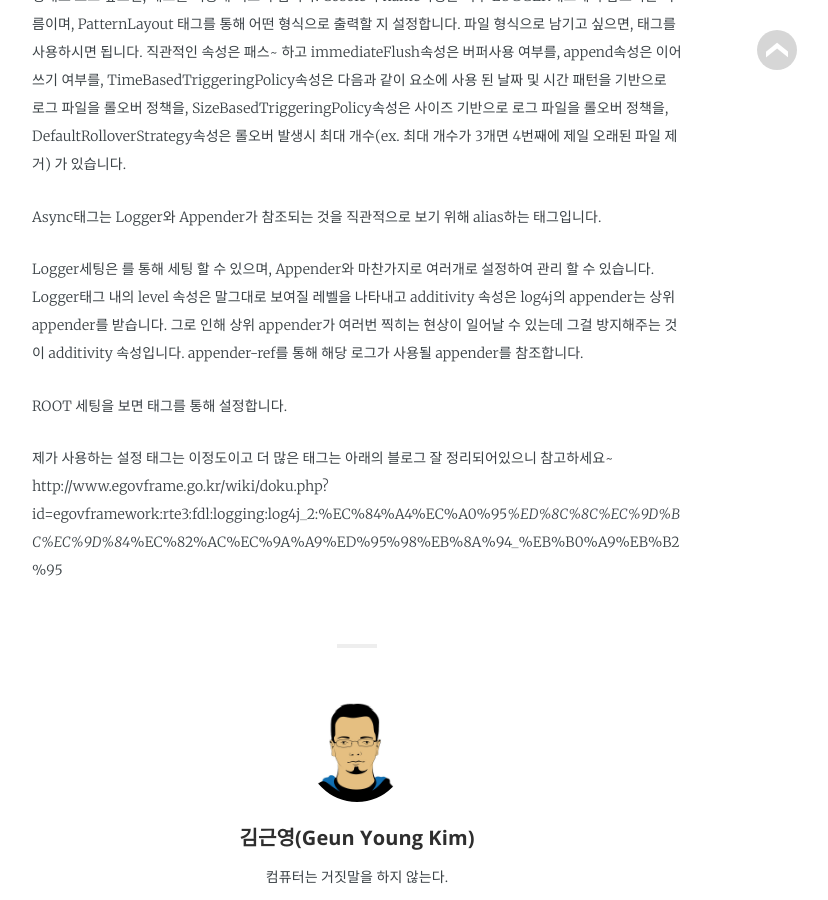
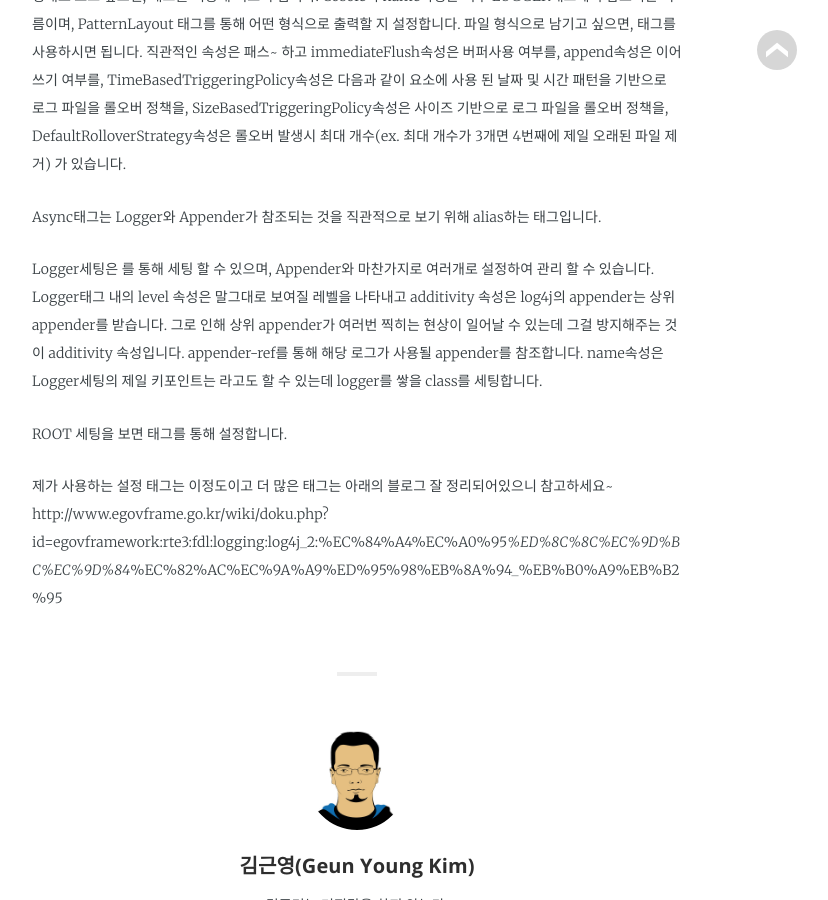
Before and after one commit to jwillmer/jekyllDecent, a Jekyll site: the page built from _posts/2019-02-07-log4j.md, in a window 1280 px wide and 900 px high, scrolled down 4237 px. Shown: the whole window, without its empty margins (283-1111 px from the left). Built offline with Jekyll 4.4.1, drawn with Linux system fonts in a browser that asks for light colours; some web fonts are replaced.

Commit message:
Update 2019-02-07-log4j.md

```diff
--- a/_posts/2019-02-07-log4j.md
+++ b/_posts/2019-02-07-log4j.md
@@ -170,6 +170,7 @@ Logger태그 내의
 level 속성은 말그대로 보여질 레벨을 나타내고
 additivity 속성은 log4j의 appender는 상위 appender를 받습니다. 그로 인해 상위 appender가 여러번 찍히는 현상이 일어날 수 있는데 그걸 방지해주는 것이 additivity 속성입니다.
 appender-ref를 통해 해당 로그가 사용될 appender를 참조합니다.
+name속성은 Logger세팅의 제일 키포인트는 라고도 할 수 있는데 logger를 쌓을 class를 세팅합니다.
 
 ROOT 세팅을 보면 <Root> 태그를 통해 설정합니다.
 
```
